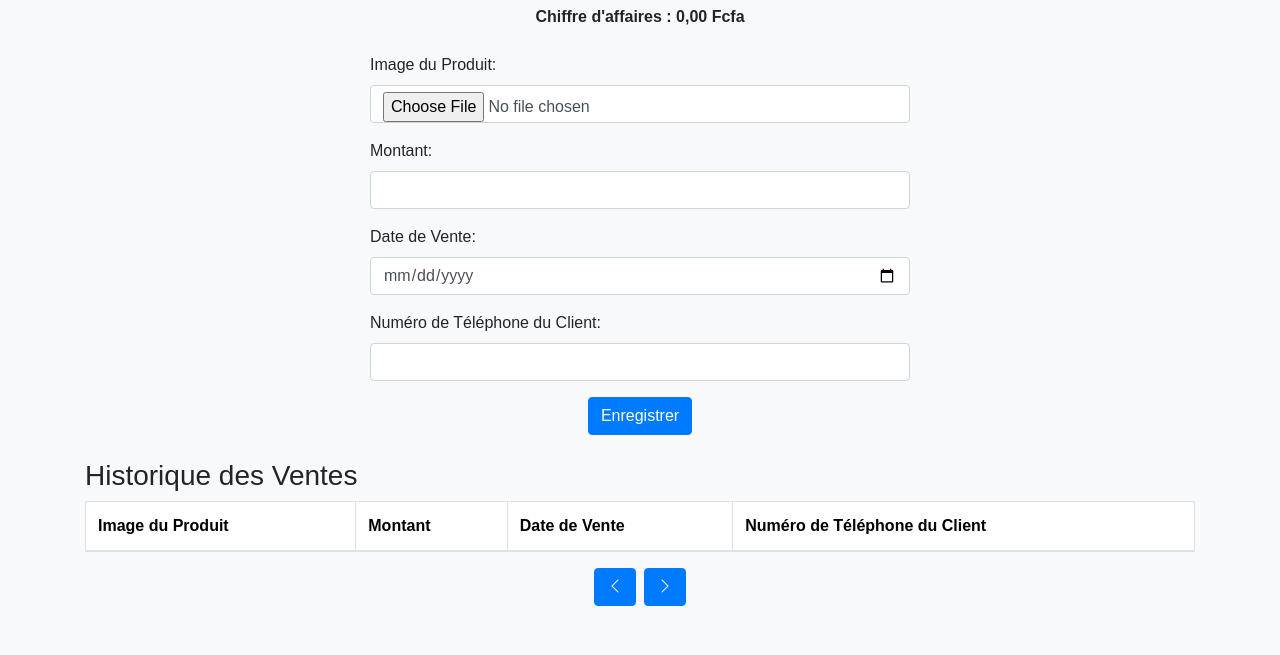
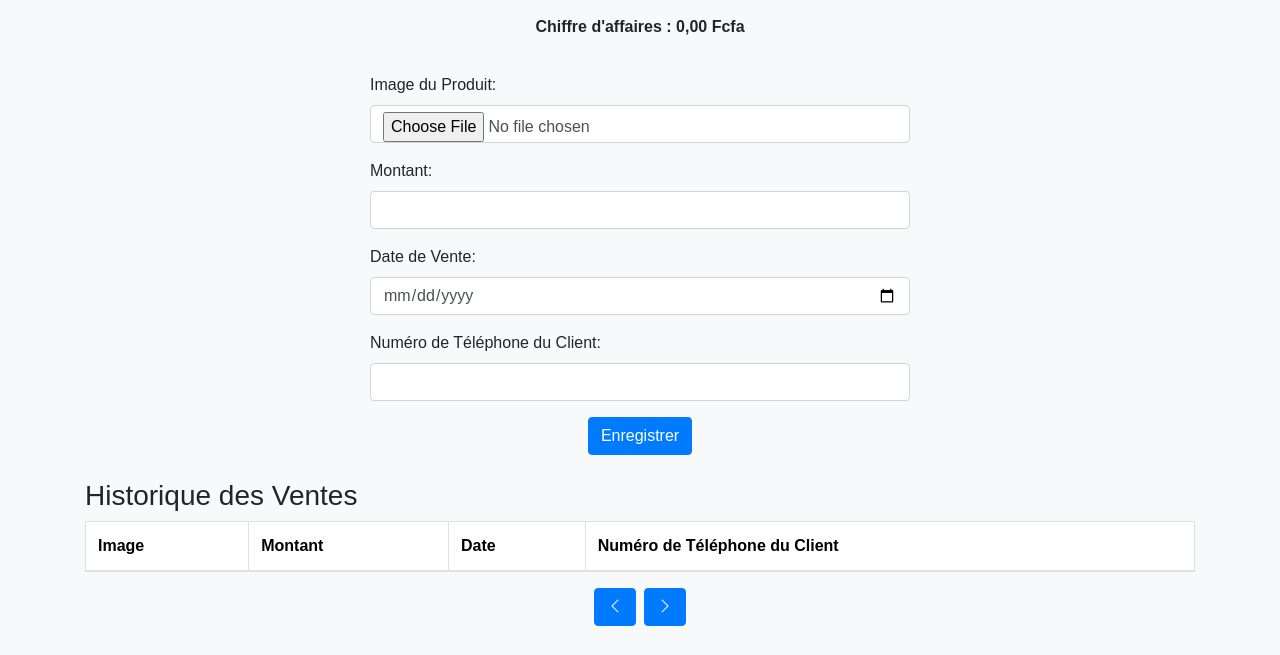
Before and after one commit to Sabalysidy/zuri-gestion-financi-re, a plain HTML site: page ventes.html in a window 1280 px wide. Shown: the part 145-800 px from the top of the page. Drawn offline with nearby package versions, Linux system fonts and the light colour scheme.

Commit message:
mise à jour une

```diff
--- a/sales.js
+++ b/sales.js
@@ -3,7 +3,7 @@ document.addEventListener("DOMContentLoaded", function () {
   const form = document.getElementById("salesForm");
   const salesTableBody = document.getElementById("salesTableBody");
   const chiffreAffaireDisplay = document.getElementById("chiffreAffaire");
-  const itemsPerPage = 2; // Nombre d'éléments à afficher par page
+  const itemsPerPage = 10; // Nombre d'éléments à afficher par page
   let currentPage = 1; // Page actuelle, initialisée à 1
 
   window.addEventListener("scroll", function () {
--- a/style.css
+++ b/style.css
@@ -48,13 +48,17 @@ body.dark-theme .navbar a {
 }
 
 .light-theme .table {
-  color: #000; /* Couleur de texte noir pour le thème clair */
-  background-color: #fff; /* Fond blanc pour le thème clair */
+  color: #000;
+  /* Couleur de texte noir pour le thème clair */
+  background-color: #fff;
+  /* Fond blanc pour le thème clair */
 }
 
 .dark-theme .table {
-  color: #fff; /* Couleur de texte blanche pour le thème sombre */
-  background-color: #333; /* Fond foncé pour le thème sombre */
+  color: #fff;
+  /* Couleur de texte blanche pour le thème sombre */
+  background-color: #333;
+  /* Fond foncé pour le thème sombre */
 }
 
 .fixed-top {
@@ -78,6 +82,13 @@ body.dark-theme .navbar a {
   /* Espacement intérieur */
   margin-bottom: 20px;
   /* Marge en bas */
+}
+
+#chiffreAffaire {
+  padding: 10px;
+  margin-bottom: 20px;
+  font-family: "Arial", sans-serif;
+  font-size: 16px;
 }
 
 /* Style pour les modals en mode sombre */
--- a/ventes.html
+++ b/ventes.html
@@ -71,9 +71,9 @@
                 <table class="table table-bordered">
                     <thead>
                         <tr>
-                            <th>Image du Produit</th>
+                            <th>Image</th>
                             <th>Montant</th>
-                            <th>Date de Vente</th>
+                            <th>Date</th>
                             <th>Numéro de Téléphone du Client</th>
                         </tr>
                     </thead>
```
